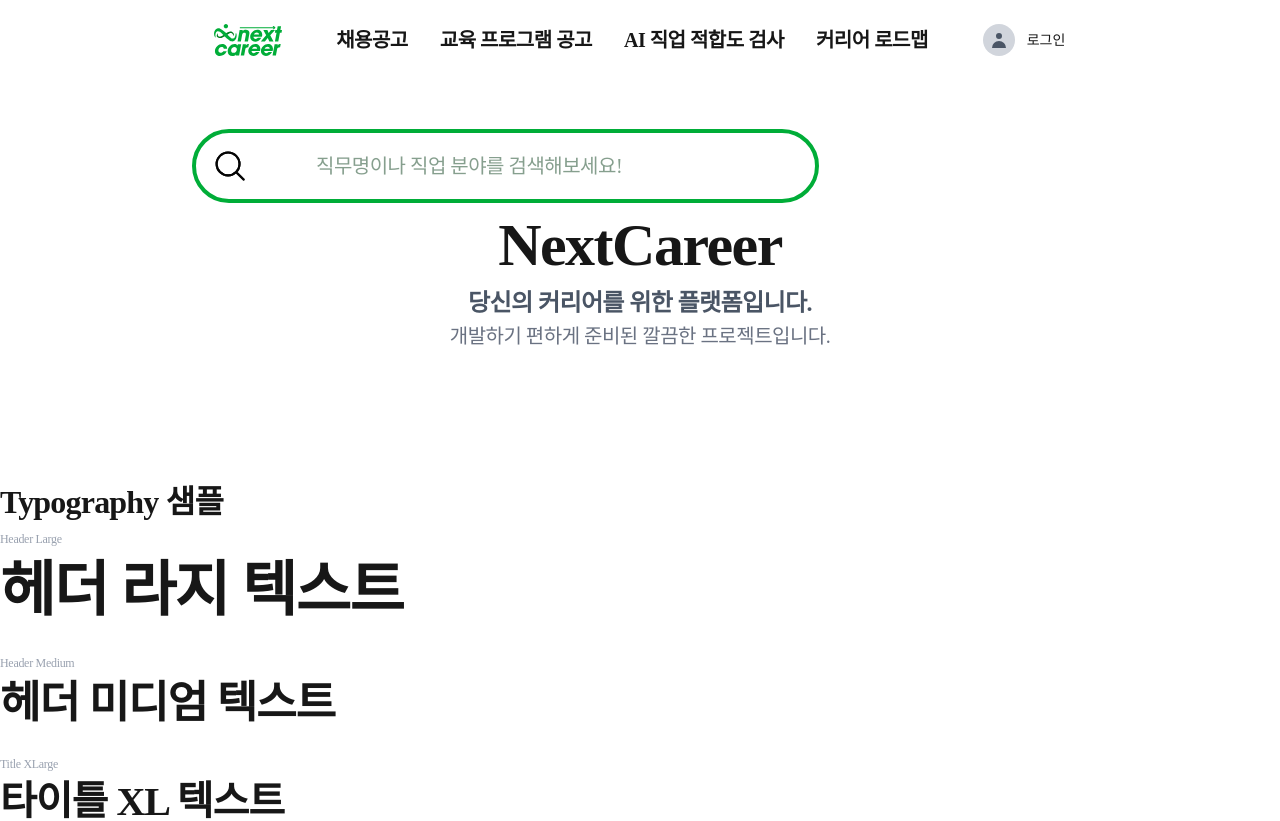
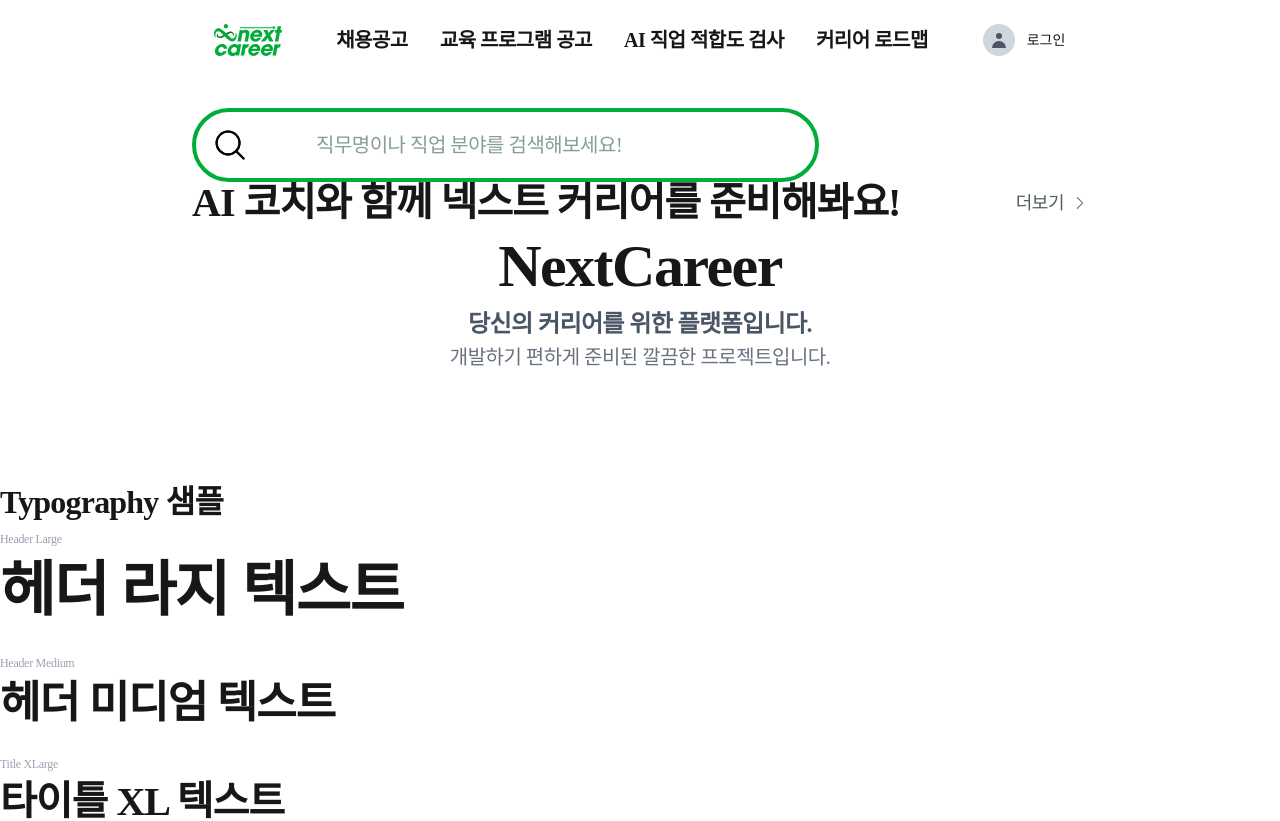
Before and after one commit to seyun31/2025_SEASONTHON_TEAM_42_FE, a Next.js app: page /test in a window 1280 px wide. Shown: the top 821 px of the page. Built offline with nearby package versions, Linux system fonts and the light colour scheme; a web font is replaced by a local one.

Commit message:
feat(component) : pageHeading 컴포넌트 추가

```diff
--- a/src/app/test/page.tsx
+++ b/src/app/test/page.tsx
@@ -1,5 +1,8 @@
+'use client';
+
 import Text from '@/components/ui/Text';
 import SearchBar from '@/components/ui/SearchBar';
+import PageHeading from '@/components/layout/PageHeading';
 
 export default function test() {
   return (
@@ -10,6 +13,13 @@
           <div className="items-center justify-center w-full lg:w-[70%] h-[9.26vh]">
             <SearchBar />
           </div>
+
+          {/* PageHeading 컴포넌트 테스트 */}
+          <PageHeading
+            title="AI 코치와 함께 넥스트 커리어를 준비해봐요!"
+            showMore={true}
+            onMoreClick={() => ''}
+          />
 
           <Text variant="header-large" as="h1">
             NextCareer
--- /dev/null
+++ b/src/components/layout/PageHeading.tsx
@@ -0,0 +1,51 @@
+'use client';
+
+import Image from 'next/image';
+
+type Props = {
+  title: string;
+  right?: React.ReactNode;
+  showMore?: boolean;
+  onMoreClick?: () => void;
+  className?: string;
+};
+
+export default function PageHeading({
+  title,
+  right,
+  showMore,
+  onMoreClick,
+  className,
+}: Props) {
+  const rightContent =
+    right ||
+    (showMore && (
+      <button
+        onClick={onMoreClick}
+        className="flex items-center gap-2 text-body-medium-medium text-gray-70"
+      >
+        더보기
+        <Image
+          src="/assets/Icons/arrow-right-gray.svg"
+          alt="더보기 오른쪽 화살표"
+          width={0}
+          height={0}
+          className="w-[1.25vw] h-[2.22vh]"
+        />
+      </button>
+    ));
+
+  return (
+    <header
+      className={[
+        'flex items-center justify-between overflow-hidden w-full lg:w-[70%] h-[5.19vh] relative',
+        className,
+      ].join(' ')}
+    >
+      <div>
+        <h1 className="text-title-xlarge">{title}</h1>
+      </div>
+      {rightContent ? <div>{rightContent}</div> : null}
+    </header>
+  );
+}
```
Also changed, not shown: public/assets/Icons/arrow-right-gray.svg (added).
